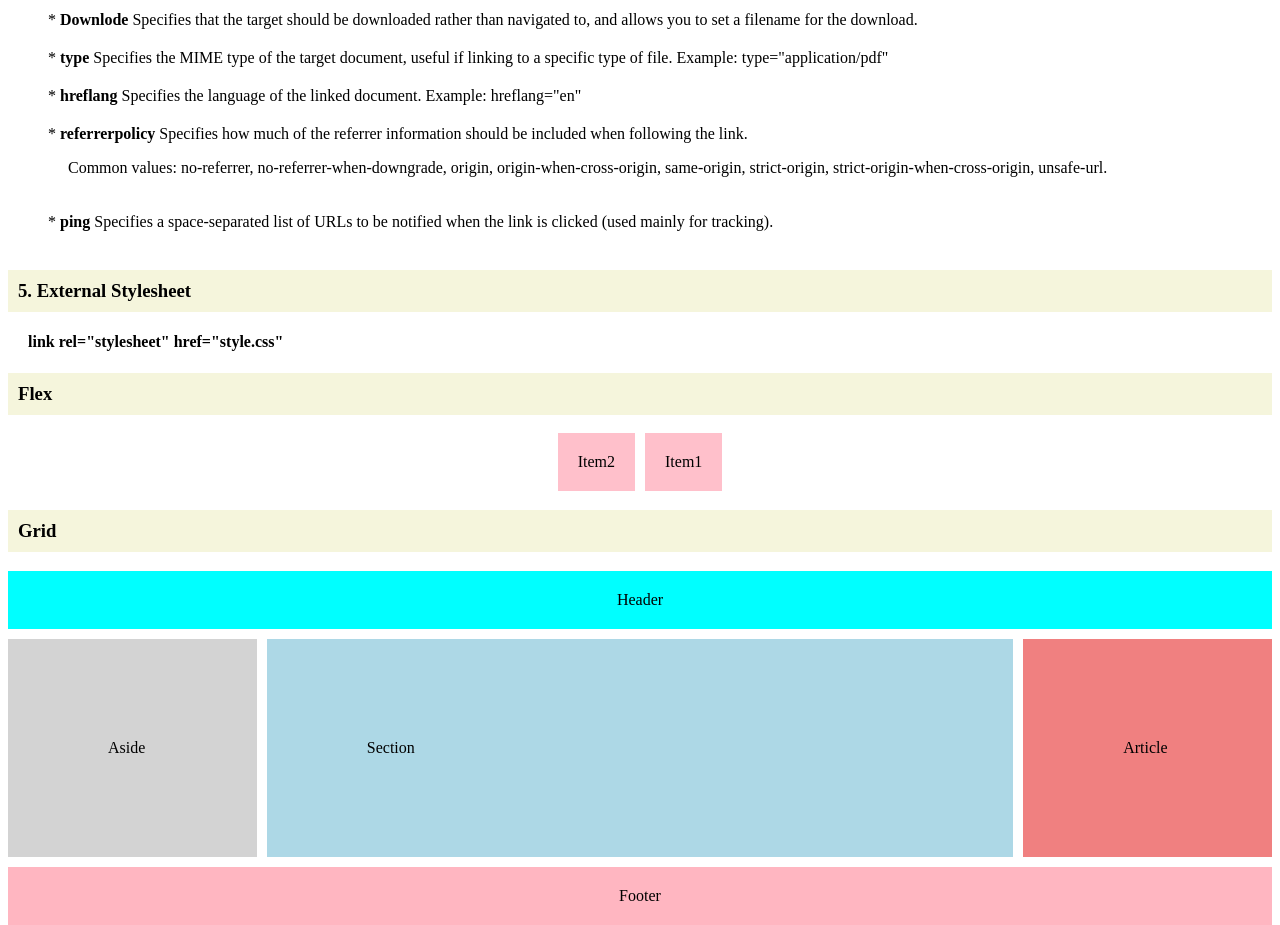
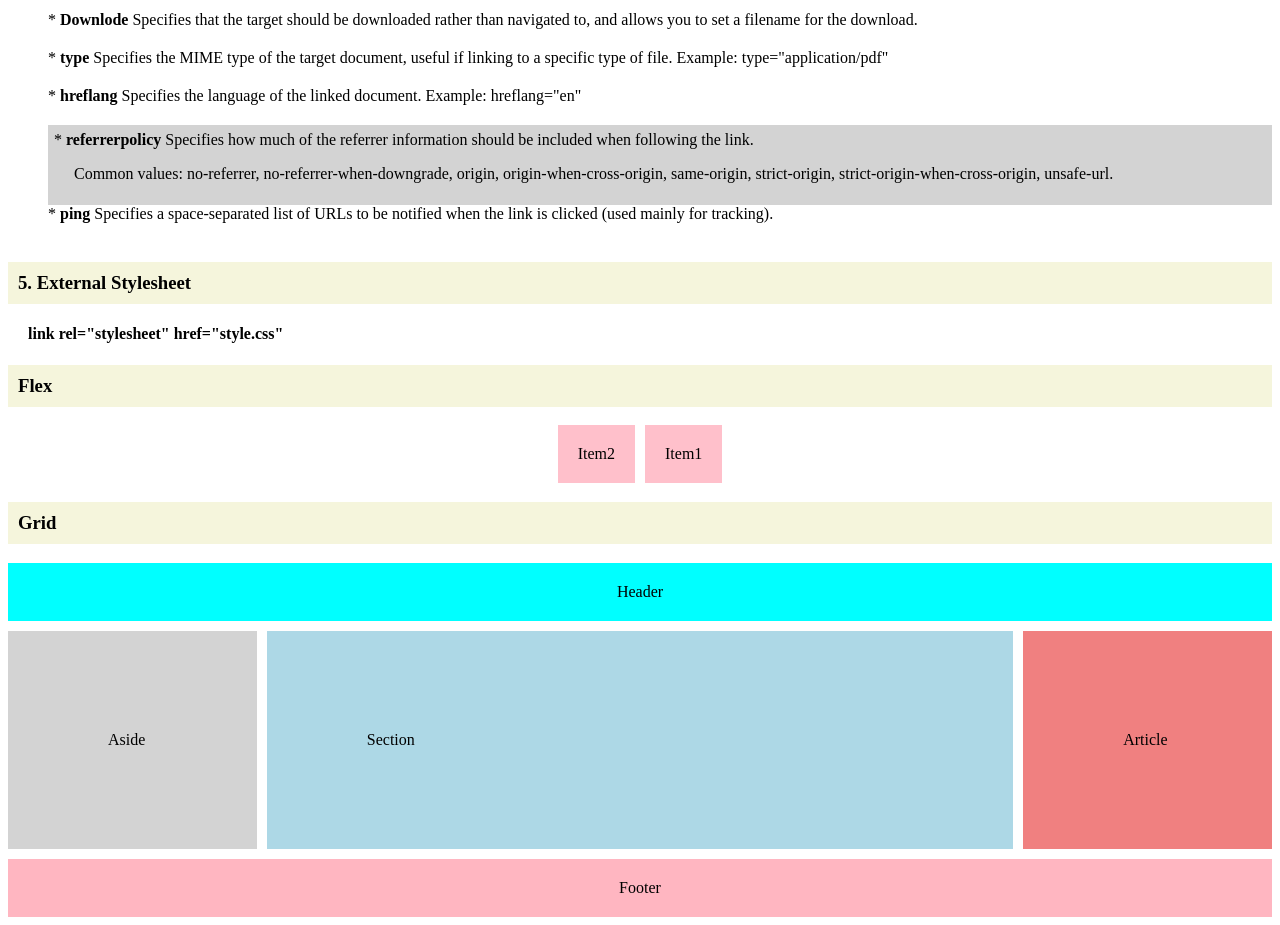
Before and after one commit to Avanthikaselvakumar/Test3-flex-grid, a plain HTML site: page index.html in a window 1280 px wide. Shown: the part 2060-2985 px from the top of the page. Drawn offline with Linux system fonts and the light colour scheme.

Commit message:
Added style file

```diff
--- a/style.css
+++ b/style.css
@@ -26,6 +26,11 @@ li {
 
 .ulstyle::before {
     content: "*";
+}
+
+.ulstyle:nth-last-child(2) {
+    background-color: lightgray;
+    padding: 6px;
 }
 
 .gridcontainer {
```
